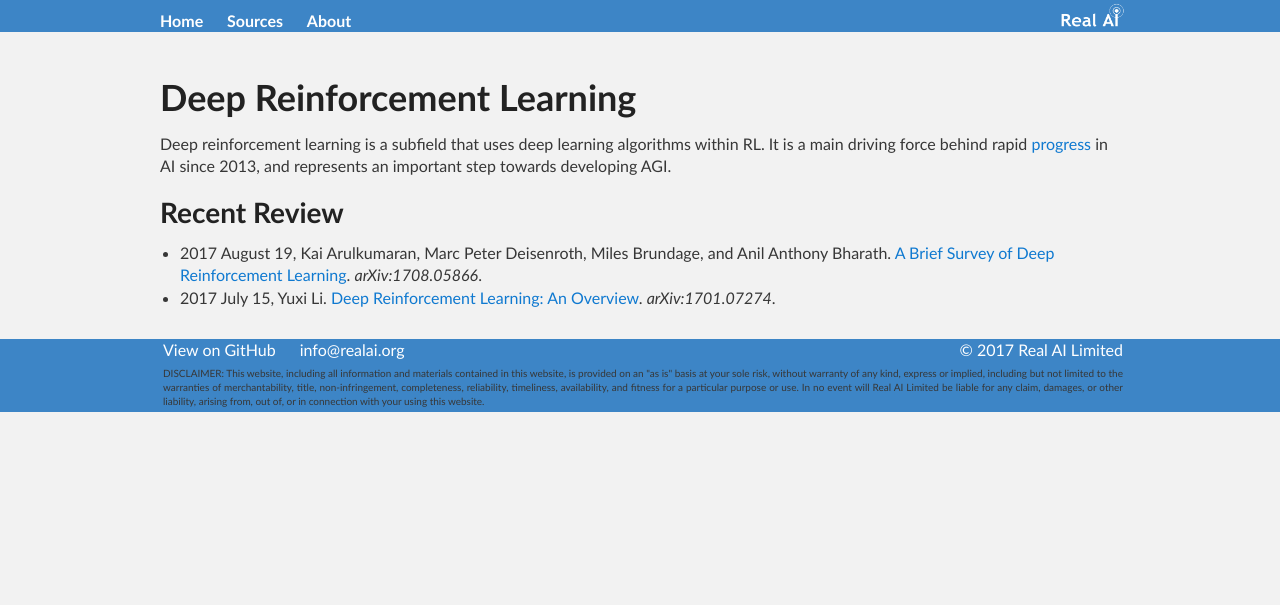
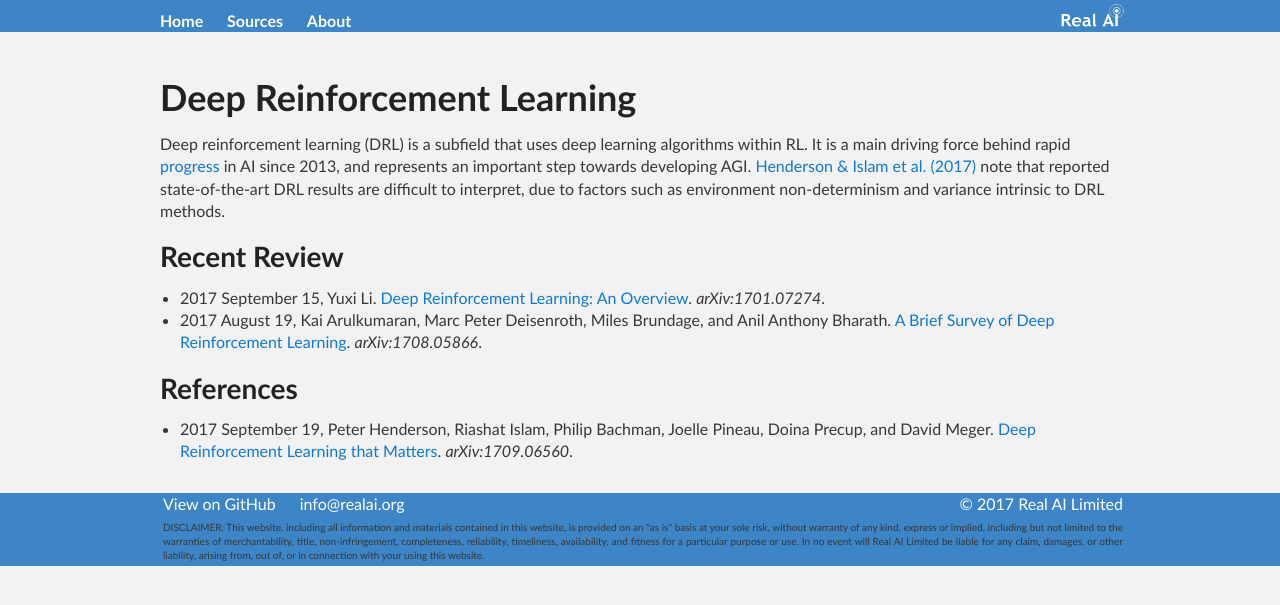
Before and after one commit to Tonywuhk/realai.org, a Jekyll site: the page built from deep-reinforcement-learning.md, in a window 1280 px wide. Shown: the top 605 px of the page. Built offline with Jekyll 4.4.1, drawn with Linux system fonts in a browser that asks for light colours; our own code applies the rules of GitHub Pages for plain Markdown files; the repository's description, which GitHub fills in, is left out.

Commit message:
Update files

```diff
--- a/deep-reinforcement-learning.md
+++ b/deep-reinforcement-learning.md
@@ -4,9 +4,13 @@ redirect_from: /DRL/
 ---
 # Deep Reinforcement Learning
 
-Deep reinforcement learning is a subfield that uses deep learning algorithms within RL. It is a main driving force behind rapid [progress](http://realai.org/progress/) in AI since 2013, and represents an important step towards developing AGI.
+Deep reinforcement learning (DRL) is a subfield that uses deep learning algorithms within RL. It is a main driving force behind rapid [progress](http://realai.org/progress/) in AI since 2013, and represents an important step towards developing AGI. [Henderson & Islam et al. (2017)](https://arxiv.org/abs/1709.06560) note that reported state-of-the-art DRL results are difficult to interpret, due to factors such as environment non-determinism and variance intrinsic to DRL methods.
 
 ### Recent Review
 
+* 2017 September 15, Yuxi Li. [Deep Reinforcement Learning: An Overview](https://arxiv.org/abs/1701.07274). *arXiv:1701.07274*.
 * 2017 August 19, Kai Arulkumaran, Marc Peter Deisenroth, Miles Brundage, and Anil Anthony Bharath. [A Brief Survey of Deep Reinforcement Learning](https://arxiv.org/abs/1708.05866). *arXiv:1708.05866*.
-* 2017 July 15, Yuxi Li. [Deep Reinforcement Learning: An Overview](https://arxiv.org/abs/1701.07274). *arXiv:1701.07274*.
+
+### References
+
+* 2017 September 19, Peter Henderson, Riashat Islam, Philip Bachman, Joelle Pineau, Doina Precup, and David Meger. [Deep Reinforcement Learning that Matters](https://arxiv.org/abs/1709.06560). *arXiv:1709.06560*.
```
Also changed, not shown: background/philosophy.md (+5 -0 lines), computer-vision.md (+4 -0 lines), course/vim.md (+6 -0 lines), forecasts/README.md (+7 -0 lines), industry/README.md (+1 -0 lines), research-groups/vector-institute.md (+3 -0 lines).
